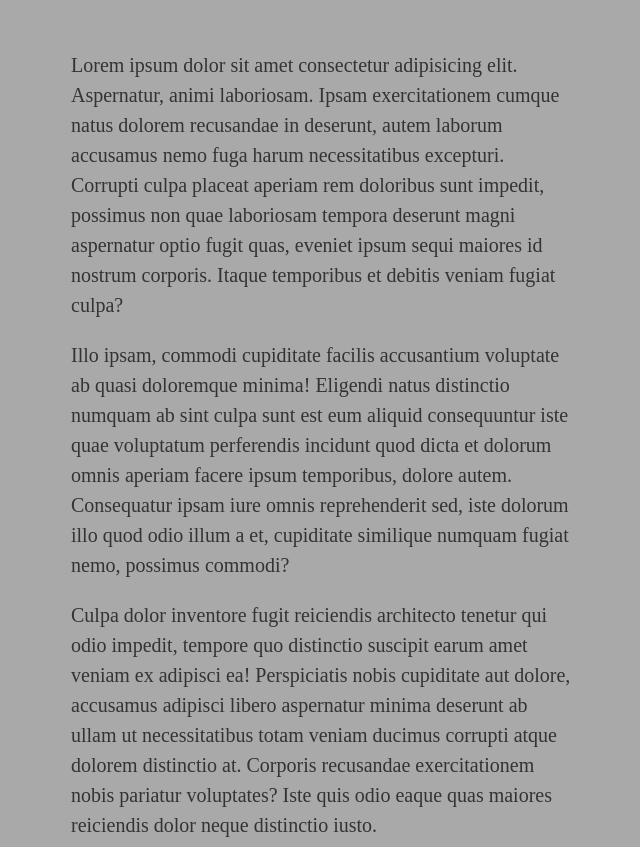
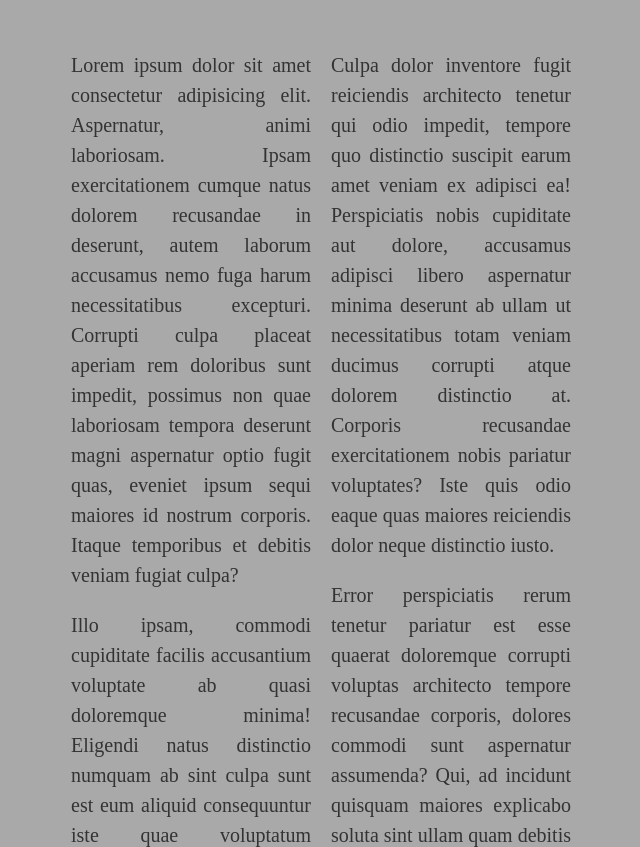
Before and after one commit to Totoshk0/frontend-start, a plain HTML site: page part.003/ex01-simple-columns/index.html in a window 1280 px wide. Shown: the top 847 px of the page, without its empty margins (319-959 px from the left). Drawn offline with Linux system fonts and the light colour scheme.

Commit message:
Колонки. Добавление + выравнивание текста

```diff
--- a/part.003/ex01-simple-columns/style.css
+++ b/part.003/ex01-simple-columns/style.css
@@ -13,4 +13,7 @@ p {
   color: #333;
   line-height: 1.5;
   font-size: 20px;
+
+  text-align: justify;
+  column-count: 2;
 }
```
